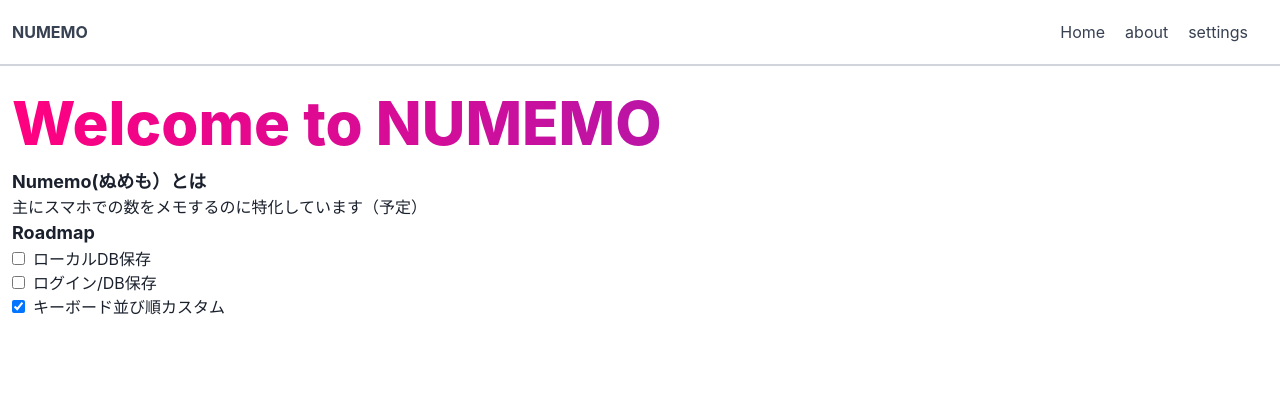
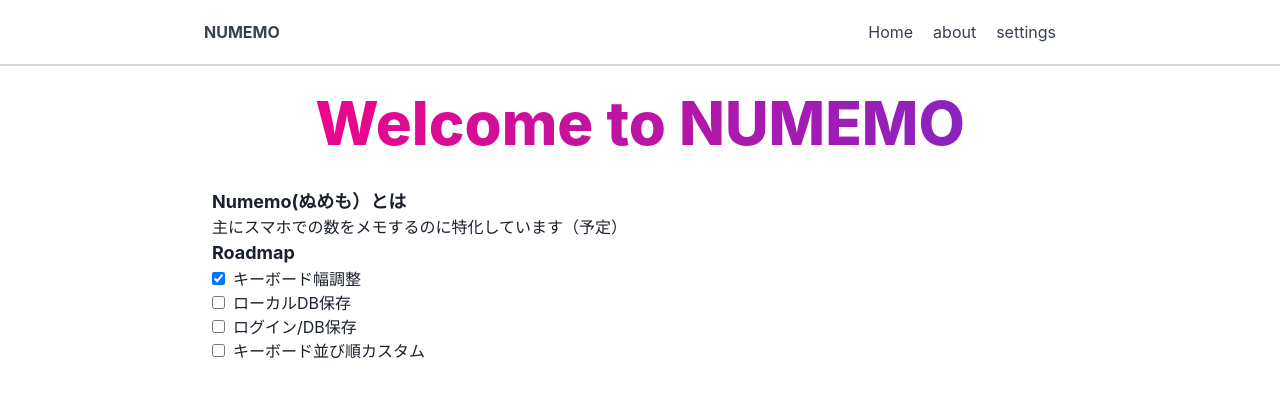
Before and after one commit to akiprogramming/numemo_test, a React (Vite) app: page /about in a window 1280 px wide. Shown: the top 396 px of the page. Built offline with nearby package versions, Linux system fonts and the light colour scheme.

Commit message:
💄 Header幅とAboutページ内容幅調整

```diff
--- a/src/components/About.tsx
+++ b/src/components/About.tsx
@@ -2,15 +2,17 @@ import { chakra } from "@chakra-ui/react";
 import { Box, Text } from "@chakra-ui/react";
 
 const ROADMAP_TASKS = [
+  { name: "キーボード幅調整", done: true },
   { name: "ローカルDB保存", done: false },
   { name: "ログイン/DB保存", done: false },
-  { name: "キーボード並び順カスタム", done: true },
+  { name: "キーボード並び順カスタム", done: false },
 ];
 
 function About() {
   return (
-    <>
+    <div className="mx-auto max-w-4xl select-none">
       <Text
+        className="text-center"
         bgGradient="linear(to-l, #7928CA, #FF0080)"
         bgClip="text"
         fontSize="6xl"
@@ -18,6 +20,7 @@ function About() {
       >
         Welcome to NUMEMO
       </Text>
+      <div className="p-5">
         <chakra.h1 fontSize="lg" className="font-bold">
           Numemo(ぬめも）とは
         </chakra.h1>
@@ -39,7 +42,8 @@ function About() {
             );
           })}
         </ul>
-    </>
+      </div>
+    </div>
   );
 }
 
--- a/src/components/Header.tsx
+++ b/src/components/Header.tsx
@@ -13,7 +13,7 @@ export function Header() {
 
   return (
     <header className="select-none border-b-2 border-gray-300 text-gray-700">
-      <div className="container mx-auto flex flex-row items-center px-3 py-2 sm:py-3 md:py-5">
+      <div className="container mx-auto flex max-w-4xl flex-row items-center px-3 py-2 sm:py-3 md:py-5">
         <NavLink to="/">
           <span className="font-bold text-gray-700">NUMEMO</span>
         </NavLink>{" "}
```
Lines whose indentation alone changed are shown as unchanged.
